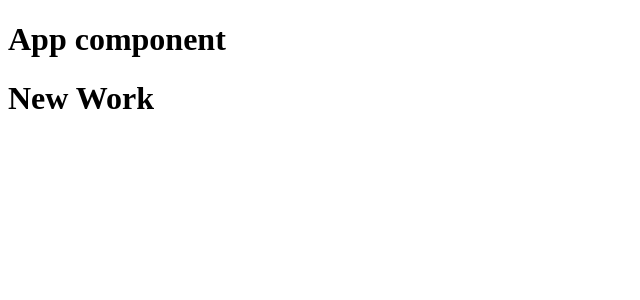
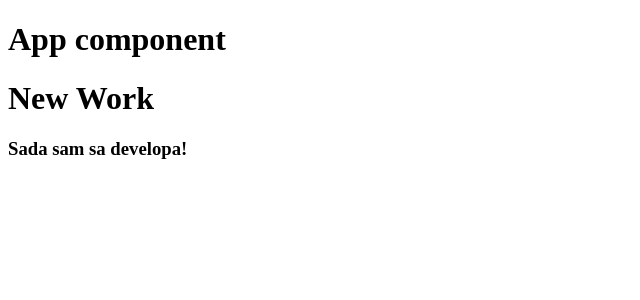
Before and after one commit to pedja260/bestwork, a React (Create React App) app: page / in a window 1280 px wide. Shown: the top 300 px of the page, without its empty margins (0-640 px from the left). Built offline with nearby package versions, Linux system fonts and the light colour scheme.

Commit message:
prvi commit sa deva

```diff
--- a/src/components/NewWork.js
+++ b/src/components/NewWork.js
@@ -4,6 +4,7 @@ import React, {Component} from "react";
          return (
              <div>
                  <h1>New Work</h1>
+                 <h3>Sada sam sa developa!</h3>
              </div>
          )
      }
```
